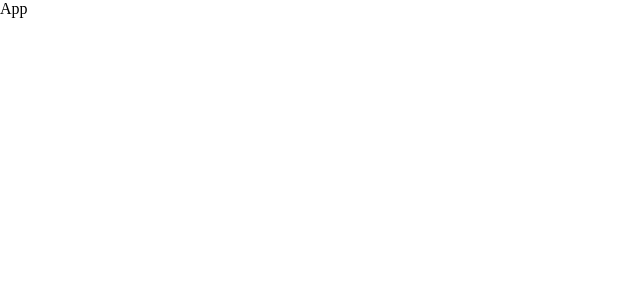
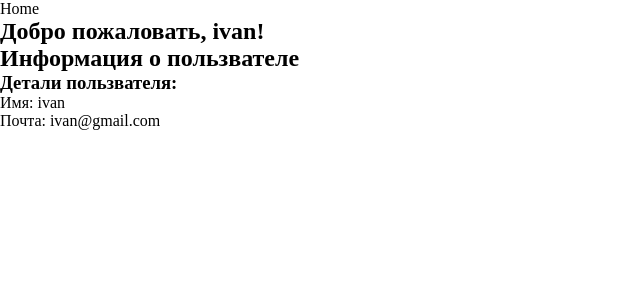
Before and after one commit to Nurislam-React-Developer/web-grade-lessons, a React (Vite) app: page / in a window 1280 px wide. Shown: the top 300 px of the page, without its empty margins (0-640 px from the left). Built offline with nearby package versions, Linux system fonts and the light colour scheme.

Commit message:
feat: implement UserContext and related components for user management

```diff
--- a/src/App.jsx
+++ b/src/App.jsx
@@ -1,9 +1,24 @@
-import React from 'react'
+import Header from './components/Header';
+import { UserProvider } from './context/UserContext';
+import Home from './pages/Home';
 
 const App = () => {
-  return (
-    <div>App</div>
-  )
-}
+	// const [user, setUser] = useState({
+	// 	name: 'ivan',
+	// 	email: 'ivan@gmail.com',
+	// });
 
-export default App
+	// const updateUser = (newUser) => {
+	// 	setUser(newUser);
+	// };
+	return (
+		<div>
+			<Home />
+			<UserProvider>
+				<Header />
+			</UserProvider>
+		</div>
+	);
+};
+
+export default App;
--- /dev/null
+++ b/src/components/Header.jsx
@@ -0,0 +1,15 @@
+import { useContext } from 'react';
+import { UserContext } from '../context/UserContext';
+import UserInfo from './UserInfo';
+
+const Header = () => {
+	const user = useContext(UserContext);
+	return (
+		<div>
+			<h2>Добро пожаловать, {user.name}!</h2>
+			<UserInfo />
+		</div>
+	);
+};
+
+export default Header;
--- /dev/null
+++ b/src/components/UserDetails.jsx
@@ -0,0 +1,16 @@
+import { useContext } from 'react';
+import { UserContext } from '../context/UserContext';
+
+const UserDetails = () => {
+	const user = useContext(UserContext);
+	// const user = useUserContext();
+	return (
+		<div>
+			<h3>Детали пользвателя: </h3>
+			<p>Имя: {user.name}</p>
+			<p>Почта: {user.email}</p>
+		</div>
+	);
+};
+
+export default UserDetails;
--- /dev/null
+++ b/src/components/UserInfo.jsx
@@ -0,0 +1,12 @@
+import UserDetails from './UserDetails';
+
+const UserInfo = () => {
+	return (
+		<div>
+			<h2>Информация о пользвателе</h2>
+			<UserDetails />
+		</div>
+	);
+};
+
+export default UserInfo;
--- /dev/null
+++ b/src/context/UserContext.jsx
@@ -0,0 +1,14 @@
+import { createContext, useContext } from 'react';
+
+export const UserContext = createContext(null);
+
+export function UserProvider({children}) {
+	const user = {
+    name: 'ivan',
+    email: 'ivan@gmail.com'
+  }
+
+
+
+	return <UserContext.Provider value={user}>{children}</UserContext.Provider>;
+}
--- a/src/pages/Home.jsx
+++ b/src/pages/Home.jsx
@@ -0,0 +1,9 @@
+import React from 'react'
+
+const Home = () => {
+  return (
+    <div>Home</div>
+  )
+}
+
+export default Home
```
Also changed, not shown: src/components/Components.md (deleted).
